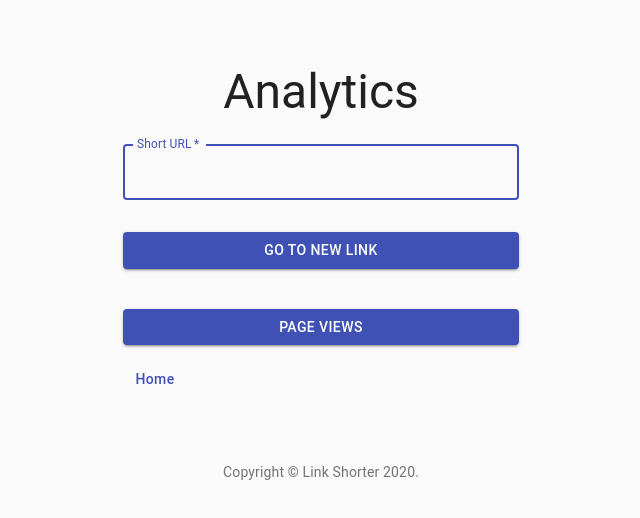
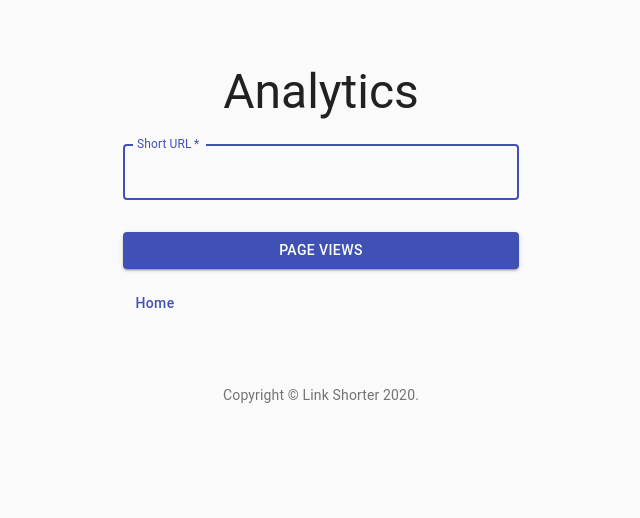
Before and after one commit to HarrisonClark/linkshorter, a React (Create React App) app: page /analytics in a window 1280 px wide. Shown: the top 518 px of the page, without its empty margins (319-959 px from the left). Built offline with nearby package versions, Linux system fonts and the light colour scheme.

Commit message:
Got rid of the go to link button on analytics page

```diff
--- a/src/Analytics.js
+++ b/src/Analytics.js
@@ -66,9 +66,14 @@ export default function GoTo() {
   const classes = useStyles();
   const [shortURL, setShortURL] = useState("");
 
-  function GoToURL(e) {
+  function PageViews(e) {
     console.log(e)
+    e.preventDefault();
+    fetch("/api/info/" + shortURL)
 
+      .then((res) =>
+            res.json())
+      .then((res) => setShortURL(res.shortURL));
   }
   const onChange = (e) => {
     setShortURL(e.target.value);
@@ -82,7 +87,7 @@ export default function GoTo() {
         <Typography component="h1" variant="h3">
           Analytics
         </Typography>
-        <form className={classes.form} onSubmit={GoToURL}>
+        <form className={classes.form} onSubmit={PageViews}>
           <TextField
             variant="outlined"
             margin="normal"
@@ -103,16 +108,7 @@ export default function GoTo() {
             color="primary"
             className={classes.submit}
           >
-            Go to New Link
-          </Button>
-          <Button
-            type="submit"
-            fullWidth
-            variant="contained"
-            color="primary"
-            className={classes.submit}
-          >
-            Page Views
+           Page Views
           </Button>
           <Grid container>
             <Grid item>
```
